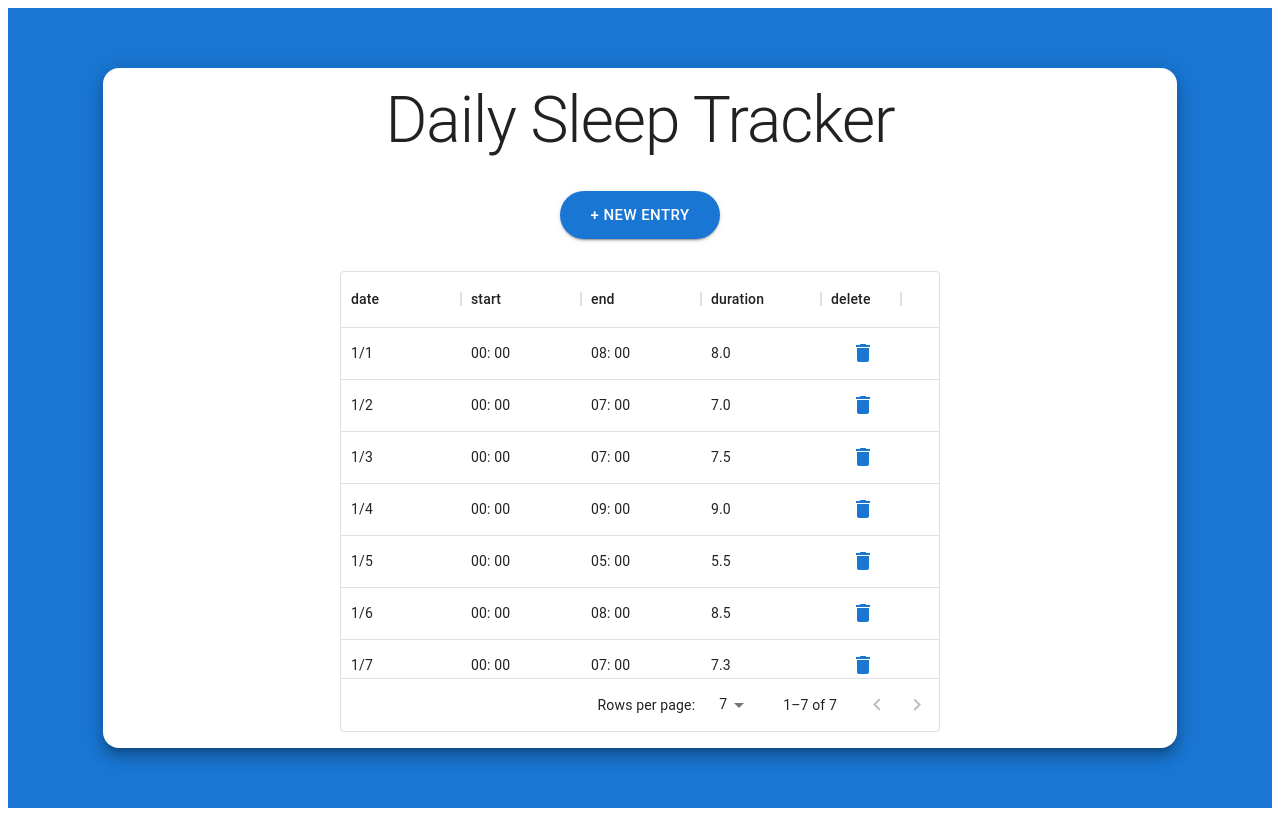
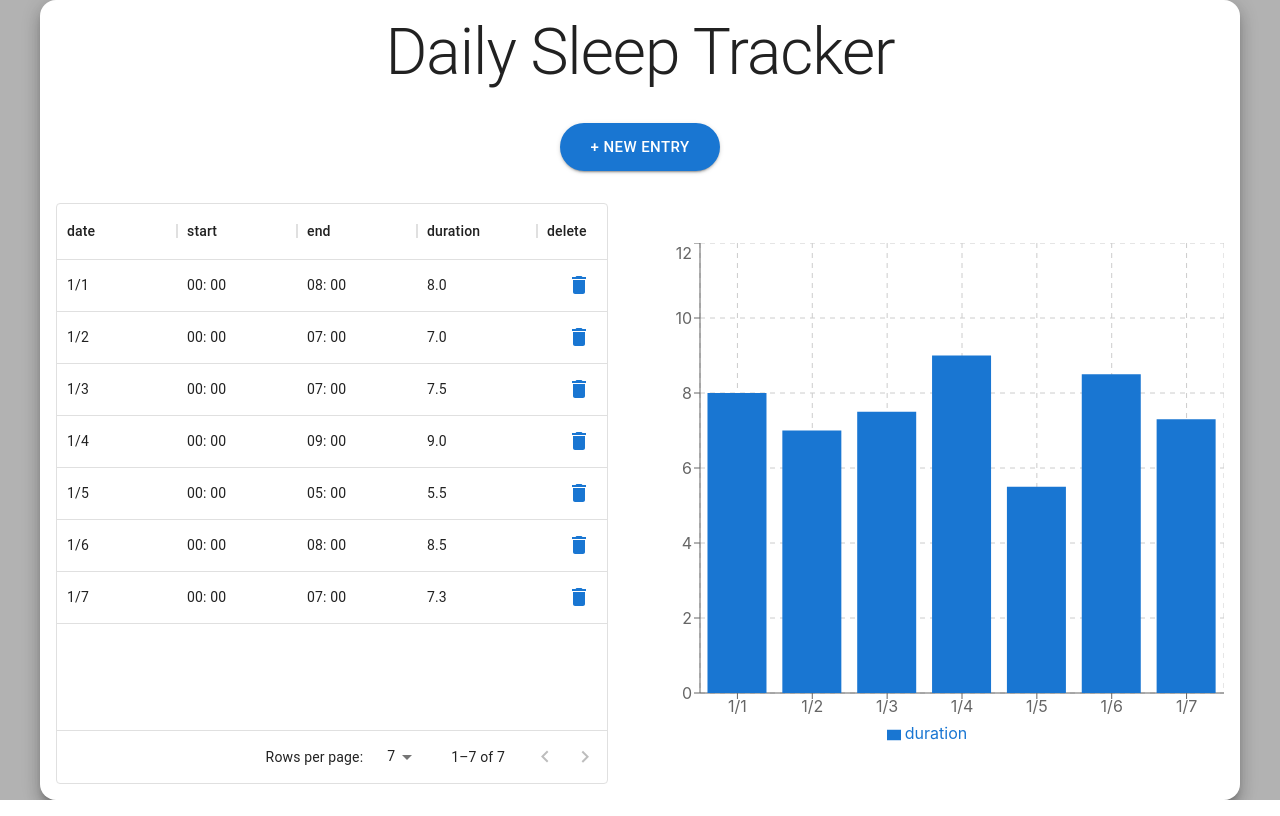
Before and after one commit to changjandam/daily-sleep-tracker, a React (Create React App) app: page / in a window 1280 px wide. Built offline with nearby package versions, Linux system fonts and the light colour scheme.

Commit message:
add chart

```diff
--- a/package.json
+++ b/package.json
@@ -17,6 +17,7 @@
     "react-dom": "^17.0.2",
     "react-redux": "^7.2.6",
     "react-scripts": "5.0.0",
+    "recharts": "^2.1.8",
     "web-vitals": "^2.1.3"
   },
   "scripts": {
--- a/src/features/components/Container.js
+++ b/src/features/components/Container.js
@@ -1,7 +1,7 @@
 import React from 'react';
 import { Box, useTheme, Typography, Button } from '@mui/material';
-import { fontSize } from '@mui/system';
 import DataTable from './DataTable';
+import DataChart from './DataChart';
 
 export default function Container() {
   const theme = useTheme();
@@ -9,8 +9,8 @@ export default function Container() {
   return (
     <Box
       sx={{
-        bgcolor: 'primary.main',
-        width: '100%',
+        bgcolor: 'rgba(0,0,0,0.3)',
+        width: '100vw',
         height: '100vh',
         display: 'flex',
         justifyContent: 'center',
@@ -22,8 +22,8 @@ export default function Container() {
           bgcolor: 'background.default',
           boxShadow: '10',
           borderRadius: '1rem',
-          width: '85%',
-          height: '85%',
+          maxWidth: '1200px',
+          height: '800px',
           display: 'flex',
           flexDirection: 'column',
           alignItems: 'center',
@@ -57,9 +57,13 @@ export default function Container() {
           sx={{
             flexGrow: '1',
             display: 'flex',
+            flexDirection: 'row',
+            justifyContent: 'space-evenly',
+            width: '100%',
           }}
         >
           <DataTable />
+          <DataChart />
         </Box>
       </Box>
     </Box>
--- /dev/null
+++ b/src/features/components/DataChart.js
@@ -0,0 +1,38 @@
+import React from 'react';
+import { BarChart, CartesianGrid, XAxis, YAxis, Bar, Tooltip, Legend } from 'recharts';
+import { useSelector } from 'react-redux';
+import { getDetail } from '../util/util';
+import { Box } from '@mui/material';
+import { useTheme } from '@mui/material';
+
+export default function DataChart() {
+  const theme = useTheme()
+  const data = useSelector((state) => state.data.data);
+
+  const chartData = data.map((i) => {
+    const detail = getDetail(i);
+    return { date: detail.date, duration: parseFloat(detail.duration) };
+  });
+
+  console.log(chartData);
+
+  return (
+    <Box
+      sx={{
+        p: '1rem',
+        display: 'flex',
+        justifyContent: 'center',
+        alignItems: 'center',
+      }}
+    >
+      <BarChart width={584} height={500} data={chartData} margin={16}>
+        <CartesianGrid strokeDasharray='5 5' />
+        <XAxis dataKey='date' />
+        <YAxis type='number' tickCount={7} />
+        <Tooltip />
+        <Legend />
+        <Bar dataKey='duration' fill={theme.palette.primary.main} />
+      </BarChart>
+    </Box>
+  );
+}
--- a/src/features/components/DataTable.js
+++ b/src/features/components/DataTable.js
@@ -4,34 +4,12 @@ import { Box, Button } from '@mui/material';
 import { useSelector, useDispatch } from 'react-redux';
 import DeleteIcon from '@mui/icons-material/Delete';
 import { deleteData } from '../redux/slices/dataSlice';
+import { getDetail } from '../util/util';
 
 export default function DataTable() {
   const dispatch = useDispatch();
   const data = useSelector((state) => state.data.data);
   const [pageSize, setPageSize] = useState(7);
-
-  const getDetail = ({ start, end }) => {
-    const date = `${new Date(start).getMonth() + 1}/${new Date(
-      start
-    ).getDate()}`;
-    const formatTime = (time) => {
-      const hour = new Date(time).getHours().toString();
-      const minute = new Date(time).getMilliseconds().toString();
-      return `${hour.length === 1 ? '0' + hour : hour}: ${
-        minute.length === 1 ? '0' + minute : minute
-      }`;
-    };
-    const duration = (
-      (new Date(end) - new Date(start)) /
-      (1000 * 3600)
-    ).toPrecision(2);
-    return {
-      date,
-      start: formatTime(start),
-      end: formatTime(end),
-      duration,
-    };
-  };
 
   const rows = data.map((i) => {
     const detail = getDetail(i);
@@ -54,7 +32,6 @@ export default function DataTable() {
       headerName: 'delete',
       width: 80,
       renderCell: (params) => {
-        console.log(params);
         return (
           <Button onClick={handleDelete(params.id)}>
             <DeleteIcon />
@@ -65,9 +42,9 @@ export default function DataTable() {
   ];
 
   return (
-    <Box sx={{ p: '1rem' }}>
+    <Box sx={{ p: '1rem', width: '600px' }}>
       <DataGrid
-        sx={{ width: '600px' }}
+        sx={{}}
         rows={rows}
         columns={columns}
         hideFooterSelectedRowCount
--- a/src/features/redux/slices/dataSlice.js
+++ b/src/features/redux/slices/dataSlice.js
@@ -1,4 +1,8 @@
 import { createSlice, current } from '@reduxjs/toolkit';
+
+const data = new Array(100).map(i=>{
+
+})
 
 const initialState = {
   data: [
--- /dev/null
+++ b/src/features/util/util.js
@@ -0,0 +1,20 @@
+export const getDetail = ({ start, end }) => {
+  const date = `${new Date(start).getMonth() + 1}/${new Date(start).getDate()}`;
+  const formatTime = (time) => {
+    const hour = new Date(time).getHours().toString();
+    const minute = new Date(time).getMilliseconds().toString();
+    return `${hour.length === 1 ? '0' + hour : hour}: ${
+      minute.length === 1 ? '0' + minute : minute
+    }`;
+  };
+  const duration = (
+    (new Date(end) - new Date(start)) /
+    (1000 * 3600)
+  ).toPrecision(2);
+  return {
+    date,
+    start: formatTime(start),
+    end: formatTime(end),
+    duration,
+  };
+};
--- a/src/index.js
+++ b/src/index.js
@@ -1,6 +1,7 @@
 import React from 'react';
 import ReactDOM from 'react-dom';
 import App from './App';
+import './index.css'
 
 
 ReactDOM.render(
```
Also changed, not shown: 1 other file (tests, documents, lock files or other folders).
